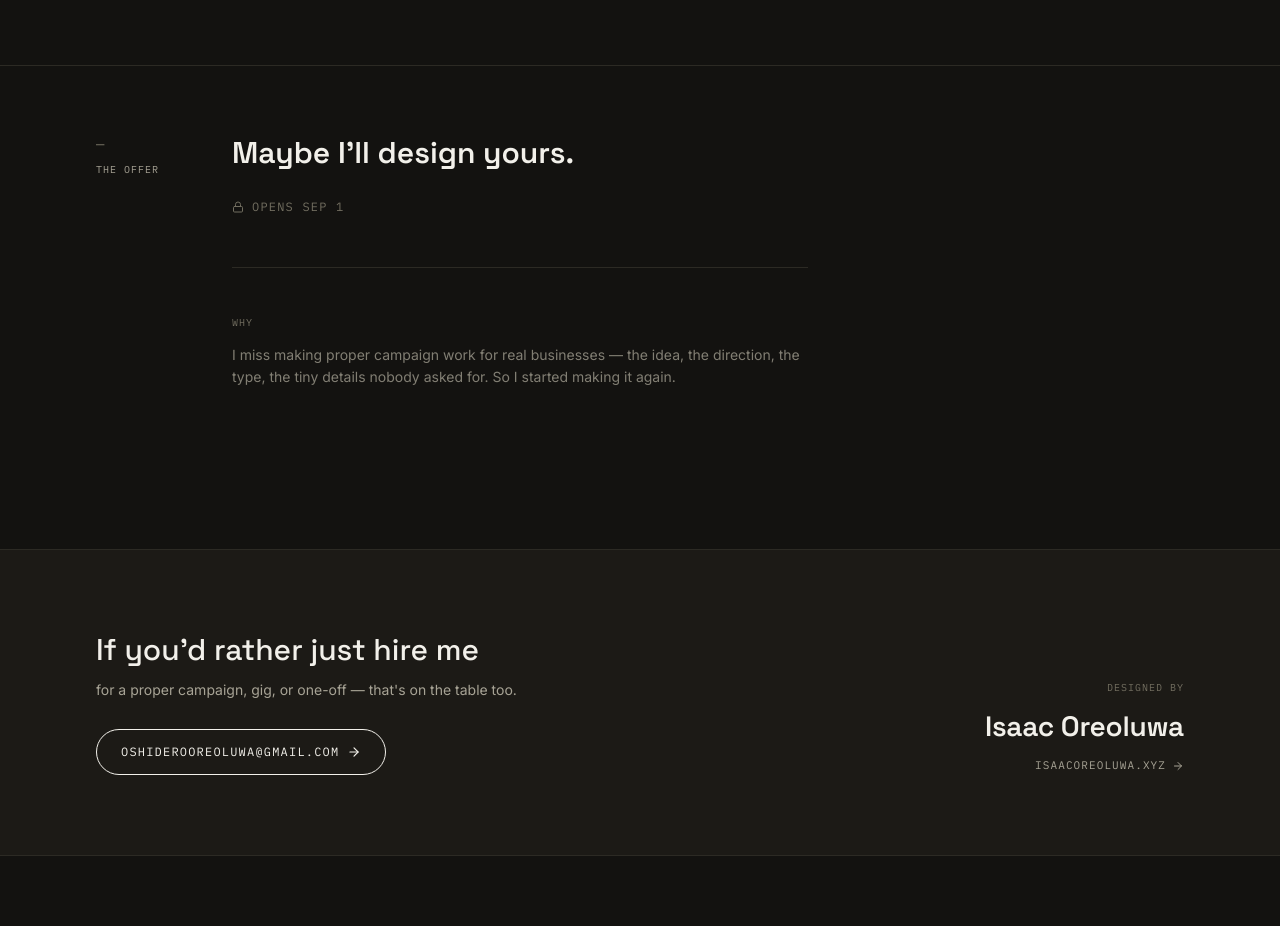
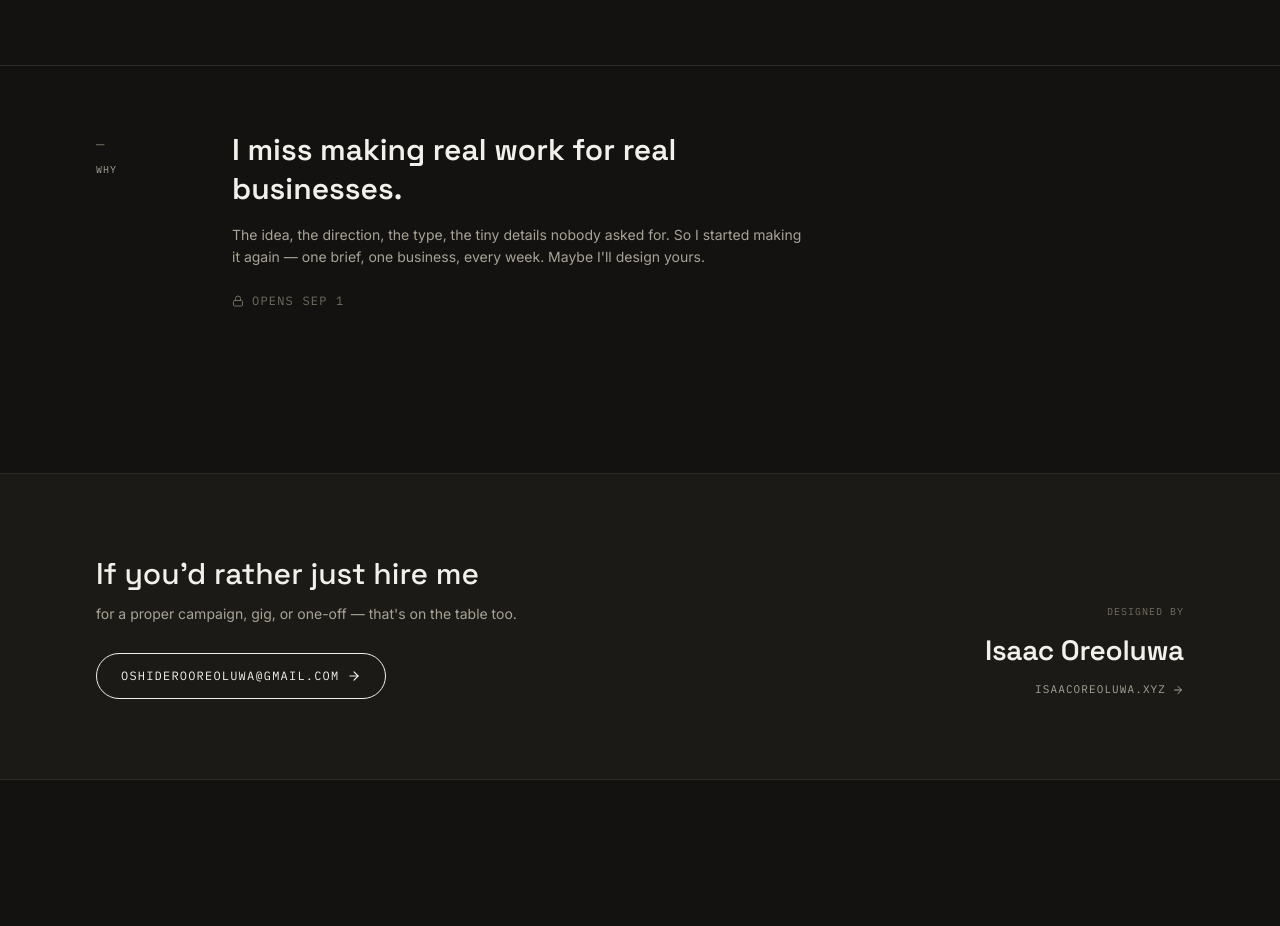
Before and after one commit to Love4reo/picked, a React (Vite) app: page / in a window 1280 px wide. Shown: the part 2720-3646 px from the top of the page. Built offline with nearby package versions, Linux system fonts and the light colour scheme.

Commit message:
Update App.jsx

```diff
--- a/src/App.jsx
+++ b/src/App.jsx
@@ -1154,22 +1154,18 @@ function Home({ go, openBrief }) {
         </Entry>
       </div>
 
-      {/* "Maybe I'll design yours." + Why — the human close, kept separate
-          from the mechanics above so each section does one job. */}
-      <Entry index="—" meta="The offer">
+      {/* The headline itself answers "why am I doing this" — the offer
+          ("maybe I'll design yours") now sits underneath as the follow-through. */}
+      <Entry index="—" meta="Why">
         <Reveal>
-          <div className="max-w-xl">
-            <h2 className="f-display" style={{ fontSize: "clamp(22px,3vw,30px)", fontWeight: 600, color: C.ink }}>
-              Maybe I'll design yours.
+          <div id="why-section" className="max-w-xl">
+            <h2 className="f-display" style={{ fontSize: "clamp(22px,3vw,30px)", fontWeight: 600, color: C.ink, lineHeight: 1.3 }}>
+              I miss making real work for real businesses.
             </h2>
+            <p className="f-body text-sm mt-4 leading-relaxed" style={{ color: C.mid }}>
+              The idea, the direction, the type, the tiny details nobody asked for. So I started making it again — one brief, one business, every week. Maybe I'll design yours.
+            </p>
             <SubmitCTA go={go} className="mt-6" />
-          </div>
-
-          <div id="why-section" className="mt-12 pt-10 max-w-xl" style={{ borderTop: `1px solid ${C.line}` }}>
-            <span className="f-mono uppercase text-[10px] tracking-widest" style={{ color: C.faint }}>Why</span>
-            <p className="f-body text-sm mt-3 leading-relaxed" style={{ color: C.mid, opacity: 0.75 }}>
-              I miss making proper campaign work for real businesses — the idea, the direction, the type, the tiny details nobody asked for. So I started making it again.
-            </p>
           </div>
         </Reveal>
       </Entry>
```
